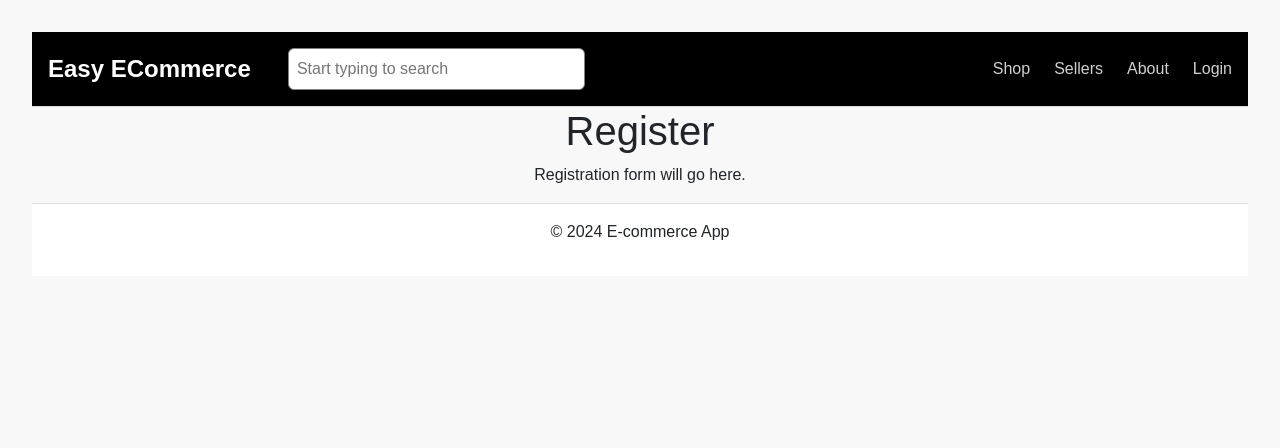
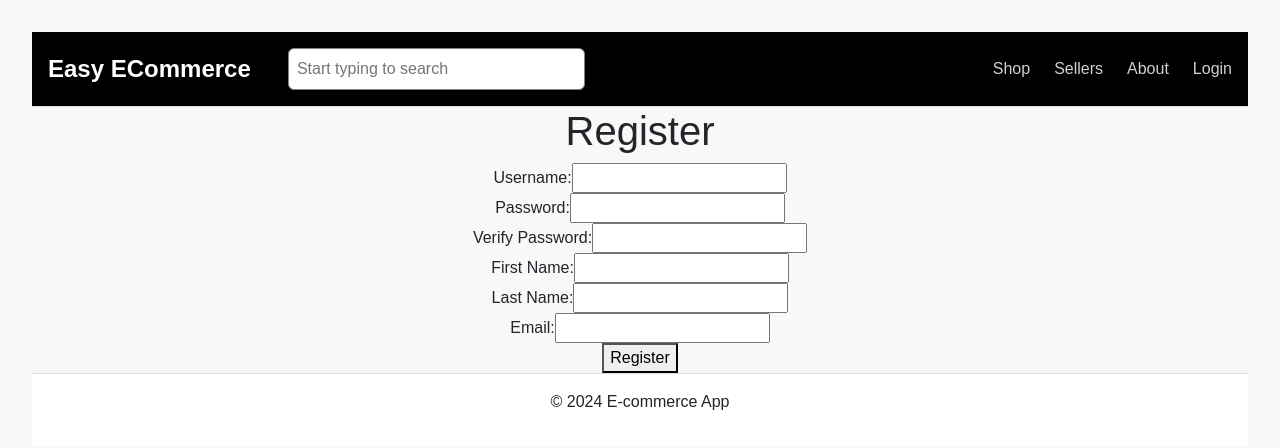
Before and after one commit to ALLHUBS-Jan-2024-Liftoff/CTRL-ALT-DEL, a React (Vite) app in the folder Ecommerce-UI/: page /register in a window 1280 px wide. Shown: the top 448 px of the page. Built offline with nearby package versions, Linux system fonts and the light colour scheme.

Commit message:
put in handlers and forms for login and register page

```diff
--- a/Ecommerce-UI/src/pages/LoginPage.jsx
+++ b/Ecommerce-UI/src/pages/LoginPage.jsx
@@ -1,21 +1,62 @@
-import React from 'react';
+import React, { useState } from 'react';
+import axios from './axiosService';
+
 
 const LoginPage = () => {
+
+  const [formData, setFormData] = useState({
+    username: "",
+    password: "",
+  });
+
+  const [message, setMessage] = useState("");
+
+  const handleChange = (event) => {
+    const { name, value } = event.target;
+    setFormData({ ...formData, [name]: value });
+  };
+
+  const handleSubmit = async (event) => {
+    event.preventDefault();
+    try{
+      const response = await axiosInstance.post('/login', formData);
+      setMessage(response.data.message);
+    } catch (error) {
+    if(error.response) {
+       setMessage(error.response.data.message);
+    } else {
+      setMessage(error.message);
+    }
+    }
+  };
+
   return (
     <div>
       <h1>Login</h1>
-      <form>
-        <div class="mb-3">
-          <label for="exampleInputEmail1" class="form-label">User Name</label>
-          <input type="email" class="form-control" id="exagit mpleInputEmail1" aria-describedby="emailHelp"></input>
-        <div id="emailHelp" class="form-text">We'll never share your email with anyone else.</div>
-        </div>
-        <div class="mb-3">
-          <label for="exampleInputPassword1" class="form-label">Password</label>
-          <input type="password" class="form-control" id="exampleInputPassword1"></input>
-        </div>
-        <button type="submit" class="btn btn-primary">Submit</button>
-      </form>
+      <form onSubmit={handleSubmit}>
+      <div>
+                    <label>Username:</label>
+                    <input
+                        type="text"
+                        name="username"
+                        value={formData.username}
+                        onChange={handleChange}
+                        required
+                    />
+                </div>
+                <div>
+                    <label>Password:</label>
+                    <input
+                        type="password"
+                        name="password"
+                        value={formData.password}
+                        onChange={handleChange}
+                        required
+                    />
+                </div>
+                <button type="submit">Login</button>
+            </form>
+            {message && <p>{message}</p>}
     </div>
   );
 };
--- a/Ecommerce-UI/src/pages/RegisterPage.jsx
+++ b/Ecommerce-UI/src/pages/RegisterPage.jsx
@@ -1,12 +1,106 @@
-import React from "react";
+import React, { useState } from "react";
+import axios from "./axiosService";
 
 const RegisterPage = () => {
+
+  const [formData, setFormData] = useState({
+    username: "",
+    password: "",
+    verifyPassword: "",
+    firstName: "",
+    lastName: "",
+    email: "",
+  });
+
+  const [message, setMessage] = useState("");
+
+  const handleChange = (event) => {
+    const { name, value } = event.target;
+    setFormData({ ...formData, [name]: value });
+  };
+
+  const handleSubmit = async (event) => {
+    event.preventDefault();
+    try{
+      const response = await axiosInstance.post('/register', formData);
+    } catch (error) {
+    if(error.response) {
+       setMessage(error.response.data.message);
+    } else {
+      setMessage(error.message);
+    }
+    }
+  };
+
+
+
 return (
   <div>
     <h1>Register</h1>
-    <p>Registration form will go here.</p>
+    <form onSubmit={handleSubmit}>
+      <div>
+        <label htmlFor="username">Username:</label>
+        <input
+          type="text"
+          id="username"
+          name="username"
+          value={formData.username}
+          onChange={handleChange}
+        />
+      </div>
+      <div>
+        <label htmlFor="password">Password:</label>
+        <input
+          type="password"
+          id="password"
+          name="password"
+          value={formData.password}
+          onChange={handleChange}
+        />
+      </div>
+      <div>
+        <label htmlFor="verifyPassword">Verify Password:</label>
+        <input
+          type="password"
+          name="verifyPassword"
+          value={formData.verifyPassword}
+          onChange={handleChange}
+          required
+        />
+      </div>
+      <div>
+        <label htmlFor="firstName">First Name:</label>
+        <input
+          type="text"
+          name= "firstName"
+          value={formData.firstName}
+          onChange={handleChange}
+        />
+      </div>
+      <div>
+        <label htmlFor="lastName">Last Name:</label>
+        <input
+          type="text"
+          name="lastName"
+          value={formData.lastName}
+          onChange={handleChange}
+        />
+      </div>
+      <div>
+        <label htmlFor="email">Email:</label>
+        <input
+          type="email"
+          name="email"
+          value={formData.email}
+          onChange={handleChange}
+        />
+      </div>
+      <button type="submit">Register</button>
+    </form>
+    {message && <p>{message}</p>}
   </div>
   );
 };
 
+
 export default RegisterPage;
--- a/Ecommerce-UI/src/services/axiosService.js
+++ b/Ecommerce-UI/src/services/axiosService.js
@@ -1,8 +1,13 @@
 import axios from 'axios';
 
 const API_URL = 'http://localhost:8080/api';
+
+const axiosInstance = axios.create({
+    baseURL: API_URL
+});
 
 export const getProducts = () => axios.get(`${API_URL}/product`);
 export const getProductById = (id) => axios.get(`${API_URL}/product/${id}`);
 export const createProduct = (product) => axios.post(`${API_URL}/product/new`, product);
 export const updateProduct = (id, product) => axios.put(`${API_URL}/product/${id}`, product);
+export default axiosInstance;
```
